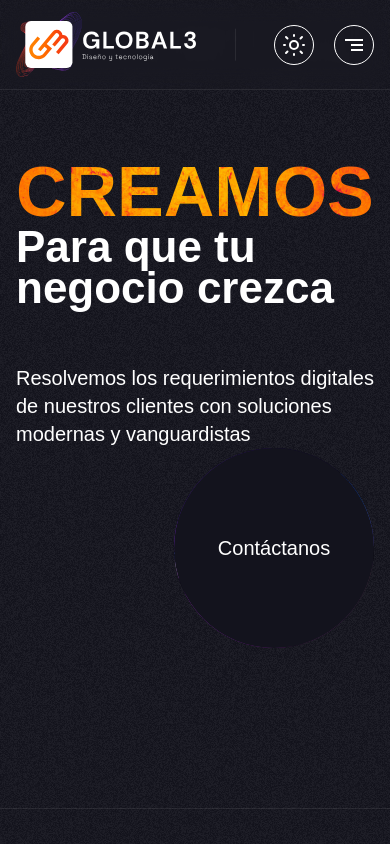
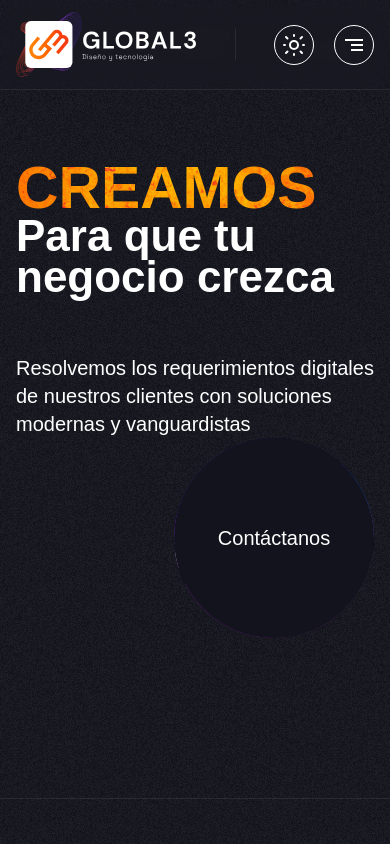
Before and after one commit to rcastillod/Global3-SPA, a Nuxt app: page / in a window 390 px wide. Shown: the top 844 px of the page. Built offline with nearby package versions, Linux system fonts and the light colour scheme.

Commit message:
Feat: Theme mode improvements

```diff
--- a/components/elements/CloseMenuIcon.vue
+++ b/components/elements/CloseMenuIcon.vue
@@ -3,7 +3,7 @@
     width="24"
     height="24"
     viewBox="0 0 24 24"
-    class="material-design-icon__svg fill-white"
+    class="material-design-icon__svg fill-white dark:fill-border-color-light"
   >
     <path
       d="M19,6.41L17.59,5L12,10.59L6.41,5L5,6.41L10.59,12L5,17.59L6.41,19L12,13.41L17.59,19L19,17.59L13.41,12L19,6.41Z"
--- a/components/elements/OpenMenuIcon.vue
+++ b/components/elements/OpenMenuIcon.vue
@@ -3,7 +3,7 @@
     width="24"
     height="24"
     viewBox="0 0 24 24"
-    class="material-design-icon__svg fill-white"
+    class="material-design-icon__svg fill-white dark:fill-border-color-light"
   >
     <path d="M21,8H3V6H21M9,13H21V11H9M9,18H21V16H9"></path>
   </svg>
--- a/components/layout/HeroSection.vue
+++ b/components/layout/HeroSection.vue
@@ -31,7 +31,7 @@
   background-image: url("../../assets/images/text-bg-mask.jpg");
   background-position: center center;
   background-size: cover;
-  font-size: clamp(4.375rem, 15vw, 15.625rem);
+  font-size: clamp(3.675rem, 15vw, 15.625rem);
   line-height: 0.9375em;
   text-transform: uppercase;
   -webkit-background-clip: text;
--- a/nuxt.config.ts
+++ b/nuxt.config.ts
@@ -1,7 +1,9 @@
 // https://v3.nuxtjs.org/api/configuration/nuxt.config
 export default defineNuxtConfig({
+  app: {
     head: {
       title: 'Global3',
+      titleTemplate: '%s - Desarrollo Web, Aplicaciones Móviles, Comercio Electrónico',
       htmlAttrs: {
         lang: 'es',
       },
@@ -14,6 +16,7 @@ export default defineNuxtConfig({
       link: [
         { rel: 'icon', type: 'image/x-icon', href: '/favicon.ico' },
       ],
+    }
   },
   build: { transpile: ['yup', '@vee-validate/rules', 'gsap'] },
   modules: [
```
Lines whose indentation alone changed are shown as unchanged.
